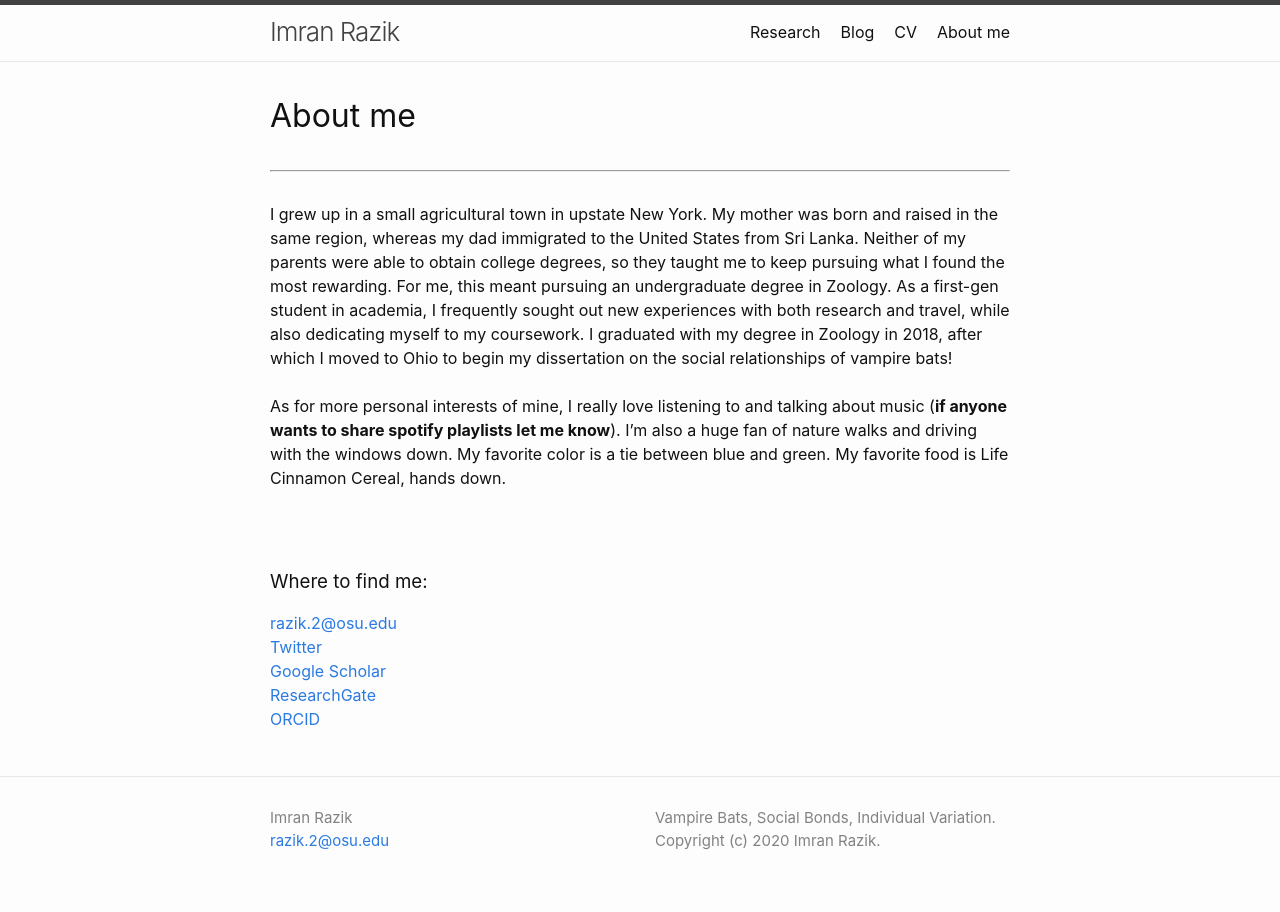
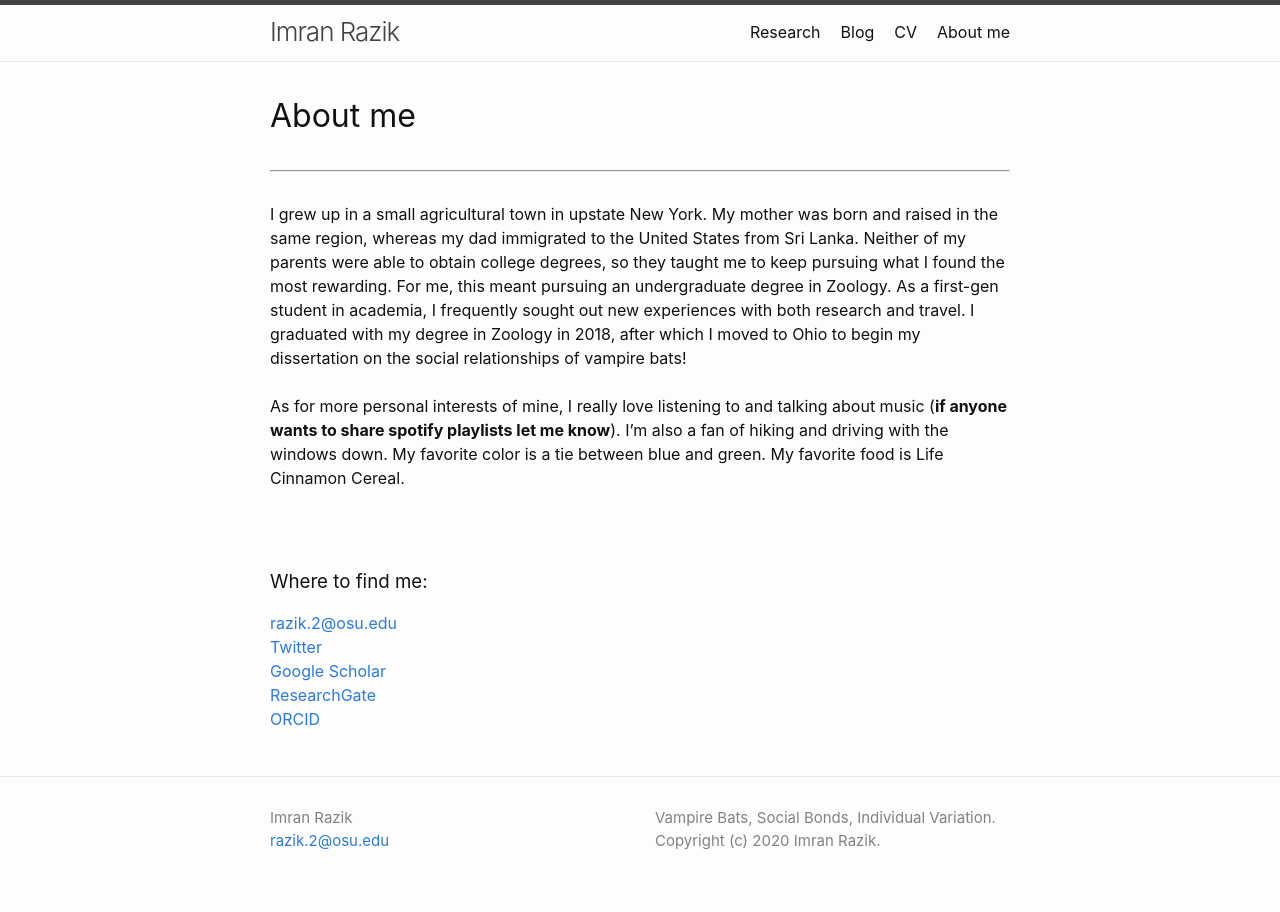
Before and after one commit to imranrazik/imranrazik.github.io, a Jekyll site: the page built from About-me.md, in a window 1280 px wide. Built offline with Jekyll 4.4.1, drawn with Linux system fonts in a browser that asks for light colours; our own code applies the rules of GitHub Pages for plain Markdown files.

Commit message:
Update About-me.md

```diff
--- a/About-me.md
+++ b/About-me.md
@@ -3,10 +3,10 @@
 ---
 # About me
 ---
-I grew up in a small agricultural town in upstate New York. My mother was born and raised in the same region, whereas my dad immigrated to the United States from Sri Lanka. Neither of my parents were able to obtain college degrees, so they taught me to keep pursuing what I found the most rewarding. For me, this meant pursuing an undergraduate degree in Zoology. As a first-gen student in academia, I frequently sought out new experiences with both research and travel, while also dedicating myself to my coursework. I graduated with my degree in Zoology in 2018, after which I moved to Ohio to begin my dissertation on the social relationships of vampire bats!
+I grew up in a small agricultural town in upstate New York. My mother was born and raised in the same region, whereas my dad immigrated to the United States from Sri Lanka. Neither of my parents were able to obtain college degrees, so they taught me to keep pursuing what I found the most rewarding. For me, this meant pursuing an undergraduate degree in Zoology. As a first-gen student in academia, I frequently sought out new experiences with both research and travel. I graduated with my degree in Zoology in 2018, after which I moved to Ohio to begin my dissertation on the social relationships of vampire bats!
 <br />
 <br />
-As for more personal interests of mine, I really love listening to and talking about music (**if anyone wants to share spotify playlists let me know**). I'm also a huge fan of nature walks and driving with the windows down. My favorite color is a tie between blue and green. My favorite food is Life Cinnamon Cereal, hands down.
+As for more personal interests of mine, I really love listening to and talking about music (**if anyone wants to share spotify playlists let me know**). I'm also a fan of hiking and driving with the windows down. My favorite color is a tie between blue and green. My favorite food is Life Cinnamon Cereal.
 
 <br />
 <br />
```
